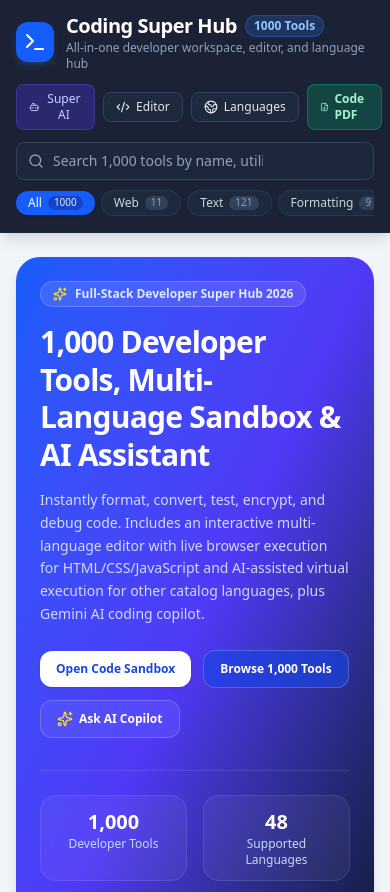
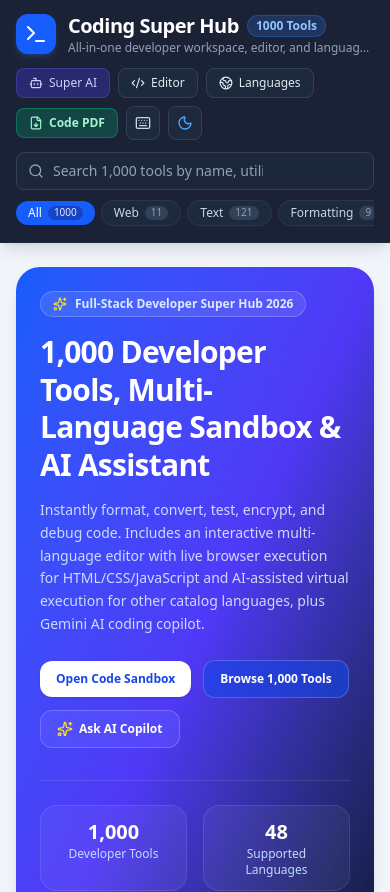
Before and after one commit to smurari229-ai/New-project-, a React (Vite) app: page / in a window 390 px wide. Shown: the top 892 px of the page. Built offline with nearby package versions, Linux system fonts and the light colour scheme.

Commit message:
fix: make navbar actions responsive on mobile

```diff
--- a/src/components/Navbar.tsx
+++ b/src/components/Navbar.tsx
@@ -69,29 +69,29 @@
       <div className="max-w-7xl mx-auto px-4 sm:px-6 py-3">
         {/* Top brand & actions bar */}
         <div className="flex flex-wrap items-center justify-between gap-3">
-          <div className="flex items-center space-x-3">
-            <div className="w-10 h-10 rounded-xl bg-blue-600 flex items-center justify-center text-white shadow-md shadow-blue-500/20">
+          <div className="flex items-center space-x-3 min-w-0">
+            <div className="w-10 h-10 shrink-0 rounded-xl bg-blue-600 flex items-center justify-center text-white shadow-md shadow-blue-500/20">
               <Terminal className="w-6 h-6" />
             </div>
-            <div>
-              <div className="flex items-center space-x-2">
-                <h1 className="text-xl font-bold tracking-tight text-white">
+            <div className="min-w-0">
+              <div className="flex flex-wrap items-center space-x-2 gap-y-1">
+                <h1 className="text-xl font-bold tracking-tight text-white truncate">
                   Coding Super Hub
                 </h1>
-                <span className="px-2 py-0.5 text-xs font-semibold rounded-full bg-blue-500/20 text-blue-300 border border-blue-500/30">
+                <span className="px-2 py-0.5 text-xs font-semibold rounded-full bg-blue-500/20 text-blue-300 border border-blue-500/30 shrink-0">
                   {totalTools} Tools
                 </span>
-                <span className="hidden sm:inline-flex px-2 py-0.5 text-xs font-semibold rounded-full bg-emerald-500/20 text-emerald-300 border border-emerald-500/30">
+                <span className="hidden sm:inline-flex px-2 py-0.5 text-xs font-semibold rounded-full bg-emerald-500/20 text-emerald-300 border border-emerald-500/30 shrink-0">
                   AI Copilot
                 </span>
               </div>
-              <p className="text-xs text-slate-400">
+              <p className="text-xs text-slate-400 truncate">
                 All-in-one developer workspace, editor, and language hub
               </p>
             </div>
           </div>
 
-          <div className="flex items-center space-x-2">
+          <div className="flex flex-wrap items-center justify-start sm:justify-end gap-2 w-full sm:w-auto min-w-0">
             <button
               type="button"
               onClick={() => onJumpToSection?.("ai-assistant-section")}
@@ -180,7 +180,7 @@
         </div>
 
         {/* Category Pills Scroller */}
-        <div className="mt-2.5 flex items-center gap-1.5 overflow-x-auto pb-1 scrollbar-none text-xs">
+        <div className="mt-2.5 flex items-center gap-1.5 overflow-x-auto pb-1 scrollbar-none text-xs min-w-0">
           {CATEGORIES.map((cat) => {
             const isSelected = selectedCategory === cat;
             const count = cat === "All" ? totalTools : (categoryCounts?.[cat] ?? 0);
```
